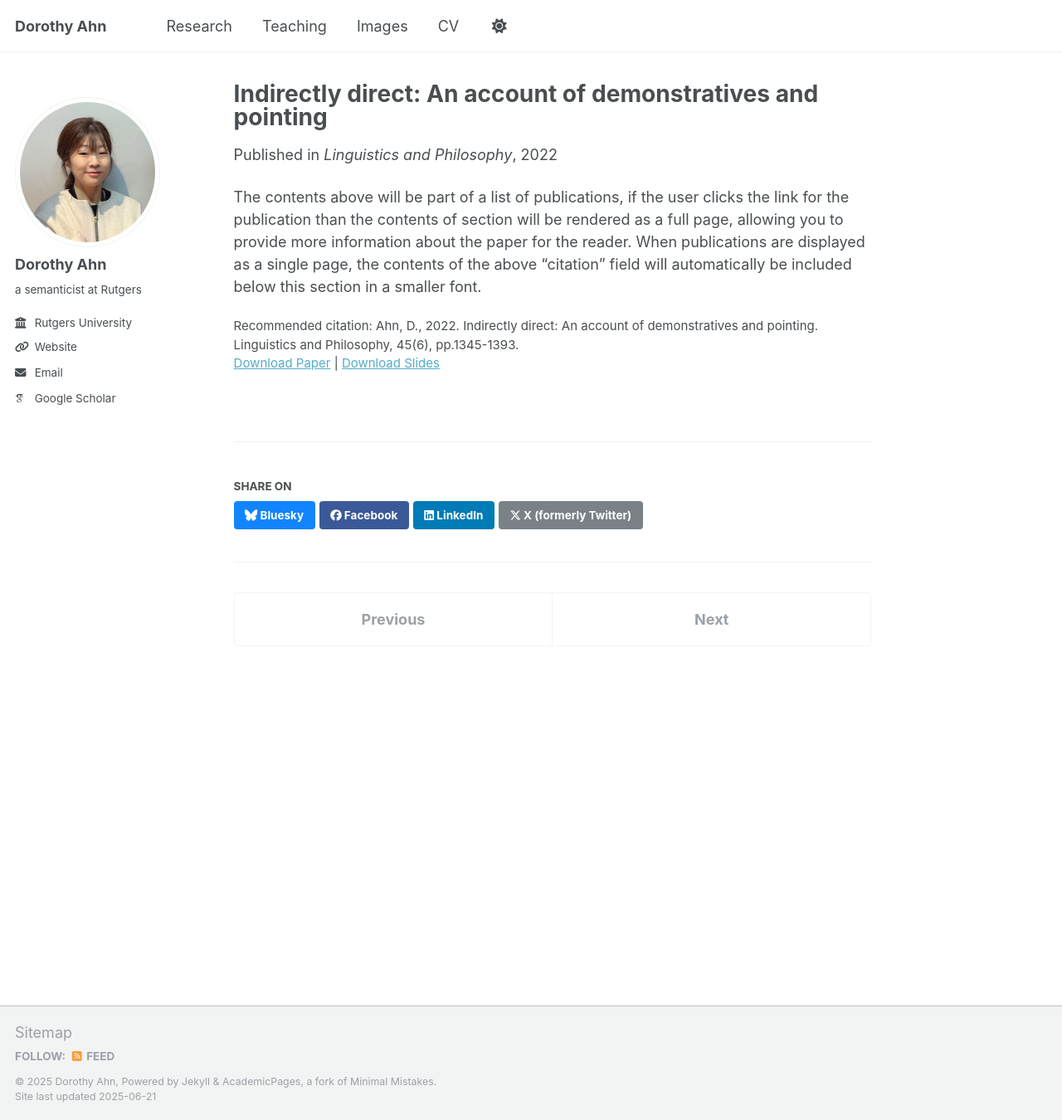
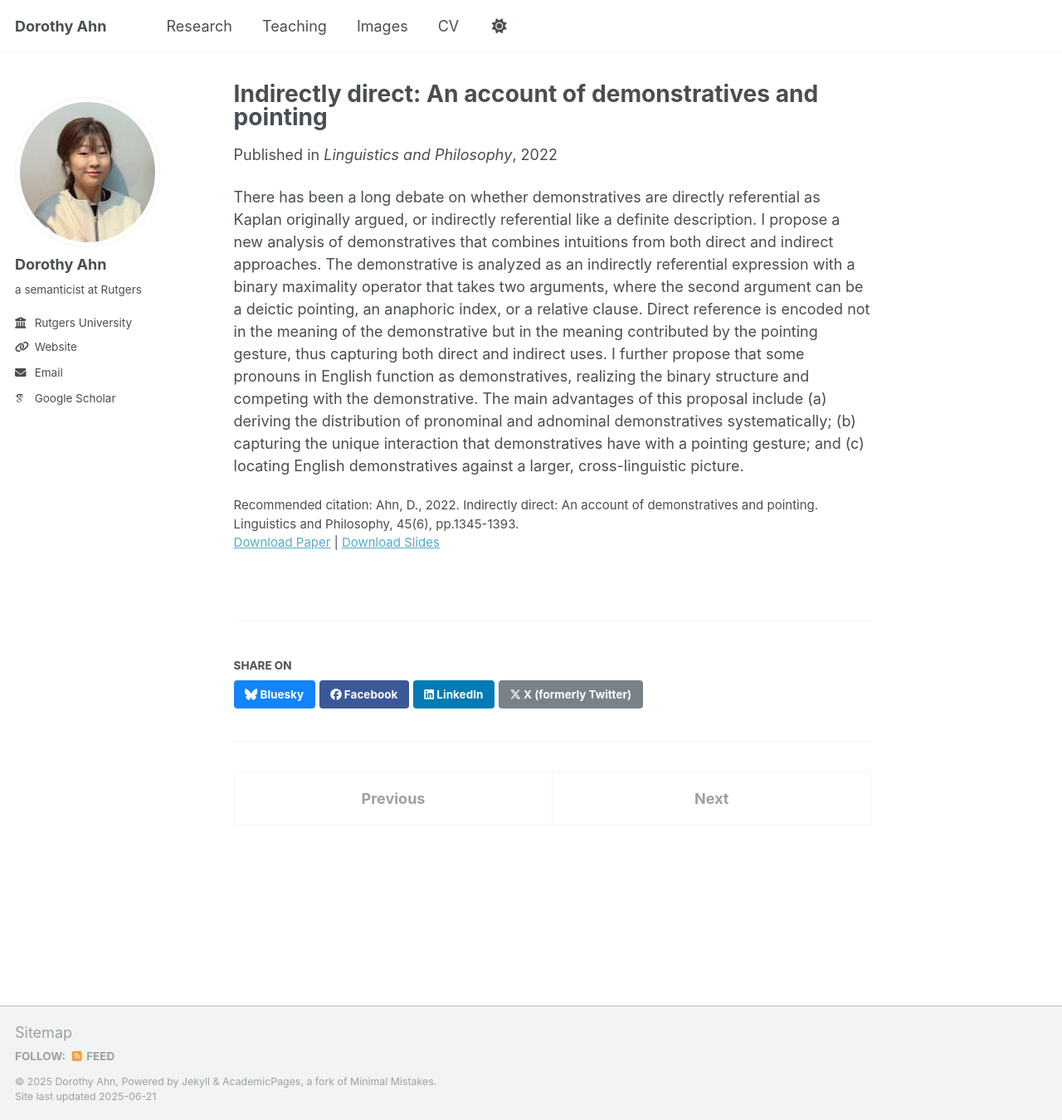
Before and after one commit to doroahn/doroahn.github.io, a Jekyll site: the page built from _publications/ahn2022.md, in a window 1280 px wide and 1350 px high. Shown: the whole window at 83% size. Built offline with Jekyll 4.4.1, drawn with Linux system fonts in a browser that asks for light colours; some web fonts are replaced.

Commit message:
Update ahn2022.md

```diff
--- a/_publications/ahn2022.md
+++ b/_publications/ahn2022.md
@@ -3,7 +3,7 @@ title: "Indirectly direct: An account of demonstratives and pointing"
 collection: publications
 category: manuscripts
 permalink: /publication/ahn2022
-excerpt: 'There has been a long debate on whether demonstratives are directly referential as Kaplan originally argued, or indirectly referential like a definite description. I propose a new analysis of demonstratives that combines intuitions from both direct and indirect approaches. The demonstrative is analyzed as an indirectly referential expression with a binary maximality operator that takes two arguments, where the second argument can be a deictic pointing, an anaphoric index, or a relative clause. Direct reference is encoded not in the meaning of the demonstrative but in the meaning contributed by the pointing gesture, thus capturing both direct and indirect uses. I further propose that some pronouns in English function as demonstratives, realizing the binary structure and competing with the demonstrative. The main advantages of this proposal include (a) deriving the distribution of pronominal and adnominal demonstratives systematically; (b) capturing the unique interaction that demonstratives have with a pointing gesture; and (c) locating English demonstratives against a larger, cross-linguistic picture.'
+excerpt:
 date: 2022-05-13
 venue: 'Linguistics and Philosophy'
 slidesurl: /files/ahn2022.pdf
@@ -11,4 +11,4 @@ paperurl: 'https://doi.org/10.1007/s10988-022-09350-5'
 bibtexurl:
 citation: 'Ahn, D., 2022. Indirectly direct: An account of demonstratives and pointing. Linguistics and Philosophy, 45(6), pp.1345-1393.'
 ---
-The contents above will be part of a list of publications, if the user clicks the link for the publication than the contents of section will be rendered as a full page, allowing you to provide more information about the paper for the reader. When publications are displayed as a single page, the contents of the above "citation" field will automatically be included below this section in a smaller font.
+There has been a long debate on whether demonstratives are directly referential as Kaplan originally argued, or indirectly referential like a definite description. I propose a new analysis of demonstratives that combines intuitions from both direct and indirect approaches. The demonstrative is analyzed as an indirectly referential expression with a binary maximality operator that takes two arguments, where the second argument can be a deictic pointing, an anaphoric index, or a relative clause. Direct reference is encoded not in the meaning of the demonstrative but in the meaning contributed by the pointing gesture, thus capturing both direct and indirect uses. I further propose that some pronouns in English function as demonstratives, realizing the binary structure and competing with the demonstrative. The main advantages of this proposal include (a) deriving the distribution of pronominal and adnominal demonstratives systematically; (b) capturing the unique interaction that demonstratives have with a pointing gesture; and (c) locating English demonstratives against a larger, cross-linguistic picture.
```
